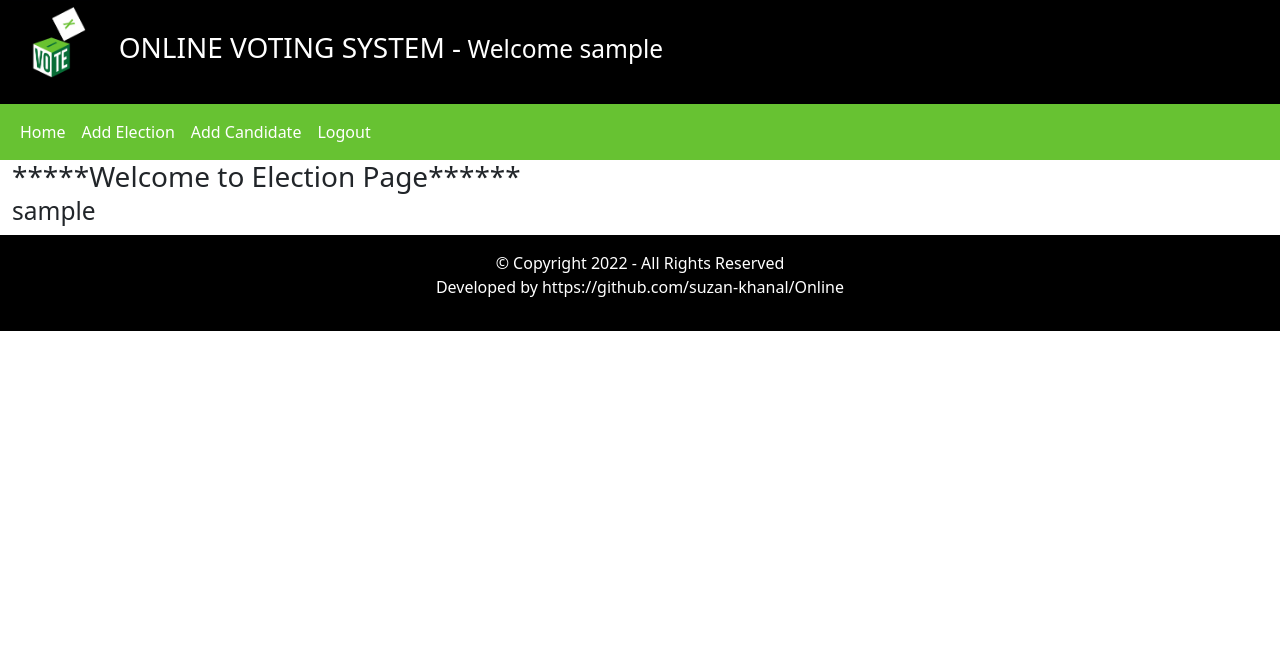
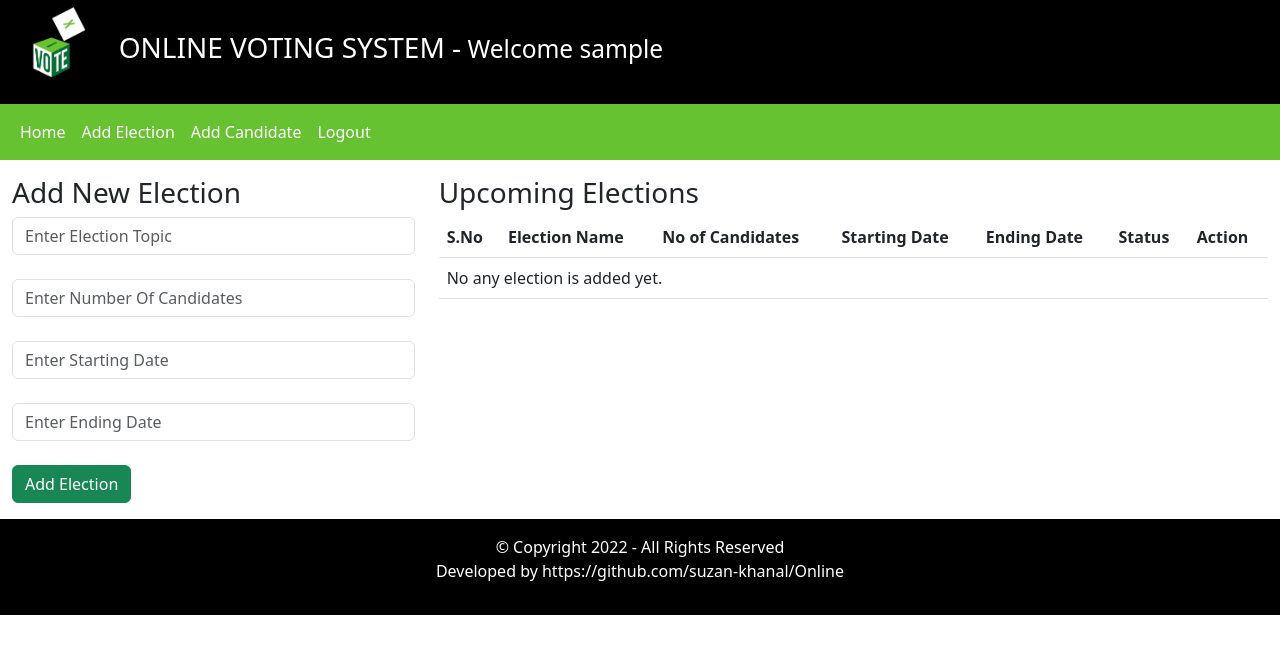
Before and after one commit to suzan-khanal/Online, a PHP site: page /admin/index.php?AddElectionPage=1 in a window 1280 px wide. Shown: the top 654 px of the page. Run offline with PHP 8.4, Linux system fonts and the light colour scheme; the visitor is signed in with stand-in values (Sample User, id 1); data that the repository does not hold is empty.

Commit message:
All Updated

```diff
--- a/admin/include/Add_Election.php
+++ b/admin/include/Add_Election.php
@@ -1,8 +1,139 @@
-<html>
-    <head>
-        <title>AddElectionPage</title>
-</head>
-<body>
-<h3>*****Welcome to Election Page******<br /><small><?php echo $_SESSION['username']; ?> </small></h3>
-</body>
-</html>
+<?php
+if(isset($_GET['added']))
+{
+?>
+
+<div class="alert alert-success my-3" role="alert">
+  ******Election has been added Successfully.******
+</div>
+
+
+<?php
+}
+?>
+
+<div class="row my-3">
+    <div class="col-4">
+        <h3>Add New Election</h3>
+        <form method="POST">
+            <div class="form-group">
+                <input type="text" name="Election_Topic" placeholder="Enter Election Topic" class="form-control" required />
+            </div><br />
+
+            <div class="form-group">
+                <input type="number" name="Number_of_candidates" placeholder="Enter Number Of Candidates" class="form-control" required />
+            </div> <br />
+
+            <div class="form-group">
+                <input type="text" onfocus="this.type='Date'" name="Start_Date" placeholder="Enter Starting Date" class="form-control" required />
+            </div><br />
+
+            <div class="form-group">
+                <input type="text" onfocus="this.type='Date'" name="End_Date" placeholder="Enter Ending Date" class="form-control" required />
+            </div><br />
+            <input type="submit" value="Add Election" name="AddElection_Btn" class="btn btn-success" />
+        </form>
+    </div>
+
+    <div class="col-8">
+        <h3>Upcoming Elections</h3>
+        <table class="table">
+            <thead>
+            <tr>
+             <th scope="col">S.No</th>
+             <th scope="col">Election Name</th>
+             <th scope="col">No of Candidates</th>
+             <th scope="col">Starting Date</th>
+             <th scope="col">Ending Date</th>
+             <th scope="col">Status</th>
+             <th scope="col">Action</th>
+
+
+
+            </tr>
+            </thead>
+                <tbody>
+                    <?php
+                        $FetchData = mysqli_Query($con, "SELECT * FROM elections") or die(mysqli_error($con));
+                        $IsAnyElectionAdded = mysqli_num_rows($FetchData);
+
+                        if($IsAnyElectionAdded > 0)
+                        {
+                            $sno = 1;
+                                while($row = mysqli_fetch_assoc($FetchData))
+                                {
+                                    ?>
+                                    <tr>
+                                        <td><?php echo $sno++; ?></td>
+                                        <td><?php echo $row['Election_Topic']; ?></td>
+                                        <td><?php echo $row['No_of_Candidates']; ?></td>
+                                        <td><?php echo $row['Starting_Date']; ?></td>
+                                        <td><?php echo $row['Ending_Date']; ?></td>
+                                        <td><?php echo $row['Status']; ?></td>
+                                        <td>
+                                            <a href="#" class="btn btn-sm btn-warning"> Edit </a>
+                                            <a href="#" class="btn btn-sm btn-danger"> Delete </a>
+
+                                        </td>
+
+
+
+
+
+
+                                        <td><?php echo $sno++; ?></td>
+
+                                    </tr>
+                                    <?php
+                                 }
+                        }else{
+                            ?>
+                            <tr>
+                                <td colspan="7"> No any election is added yet. </td>
+                        </tr>
+                            <?php
+                        }
+
+                    ?>
+
+                </tbody>
+        </table>
+    </div>
+</div>
+
+
+<?php
+if(isset($_POST['AddElection_Btn']))
+{
+    $Election_Topic = mysqli_real_escape_string($con, $_POST['Election_Topic']);
+    $Number_of_candidates = mysqli_real_escape_string($con, $_POST['Number_of_candidates']);
+    $Start_Date = mysqli_real_escape_string($con, $_POST['Start_Date']);
+    $End_Date  = mysqli_real_escape_string($con, $_POST['End_Date']);
+    $Inserted_By = $_SESSION['username'];
+    $Inserted_on = date("y-m-d");
+
+
+$date1=date_create($Inserted_on);
+$date2=date_create($Start_Date);
+$diff=date_diff($date1,$date2);
+
+
+if($diff->format("%R%a") > 0)
+{
+    $Status = "InActive";
+}else{
+    $Status = "Active";
+}
+
+
+// Inserting into Database.
+mysqli_query($con, "INSERT INTO elections(Election_Topic,
+ No_of_Candidates, Starting_Date, Ending_Date,Status, Inserted_By, Inserted_on) VALUES('". $Election_Topic."', '". $Number_of_candidates."',
+  '". $Start_Date."','". $End_Date."', '". $Status."','". $Inserted_By."','".  $Inserted_on."')") or
+  die(mysqli_error($con));
+  ?>
+<script> location.assign("index.php?AddElectionPage=1&added=1");</script>
+  <?php
+
+}
+?>
--- a/admin/include/navig.php
+++ b/admin/include/navig.php
@@ -10,7 +10,7 @@
     <ul class="navbar-nav mr-auto">
 
       <li class="nav-item">
-        <a class="nav-link text-white mr-3" href="#">Home</a>
+        <a class="nav-link text-white mr-3" href="index.php?Homepage=1">Home</a>
       </li>
 
 
@@ -25,7 +25,7 @@
 
 
       <li class="nav-item">
-        <a class="nav-link text-white mr-3" href="#">Logout</a>
+        <a class="nav-link text-white mr-3" href="logout.php">Logout</a>
       </li>
 
 
--- a/admin/index.php
+++ b/admin/index.php
@@ -2,7 +2,11 @@
 require_once("include/header.php");
 require_once("include/navig.php");
 
-if(isset($_GET['AddElectionPage']))
+if(isset($_GET['Homepage']))
+{
+    //echo"Welcome to HomePage!!!";
+    require_once("include/Homepage.php");
+}else if(isset($_GET['AddElectionPage']))
 {
     //echo"Welcome to Election Page!!!";
     require_once("include/Add_Election.php");
--- a/index.php
+++ b/index.php
@@ -216,7 +216,7 @@ else if(isset($_POST['login-btn']))
 			{
 				$_SESSION['Key'] == "AdminKey";
 				?>
-				<script> location.assign("admin/index.php")</script>
+				<script> location.assign("admin/index.php?Homepage=1")</script>
 
 			<?php
 			}
```
Also changed, not shown: admin/include/Homepage.php (added, +8 -0 lines).
